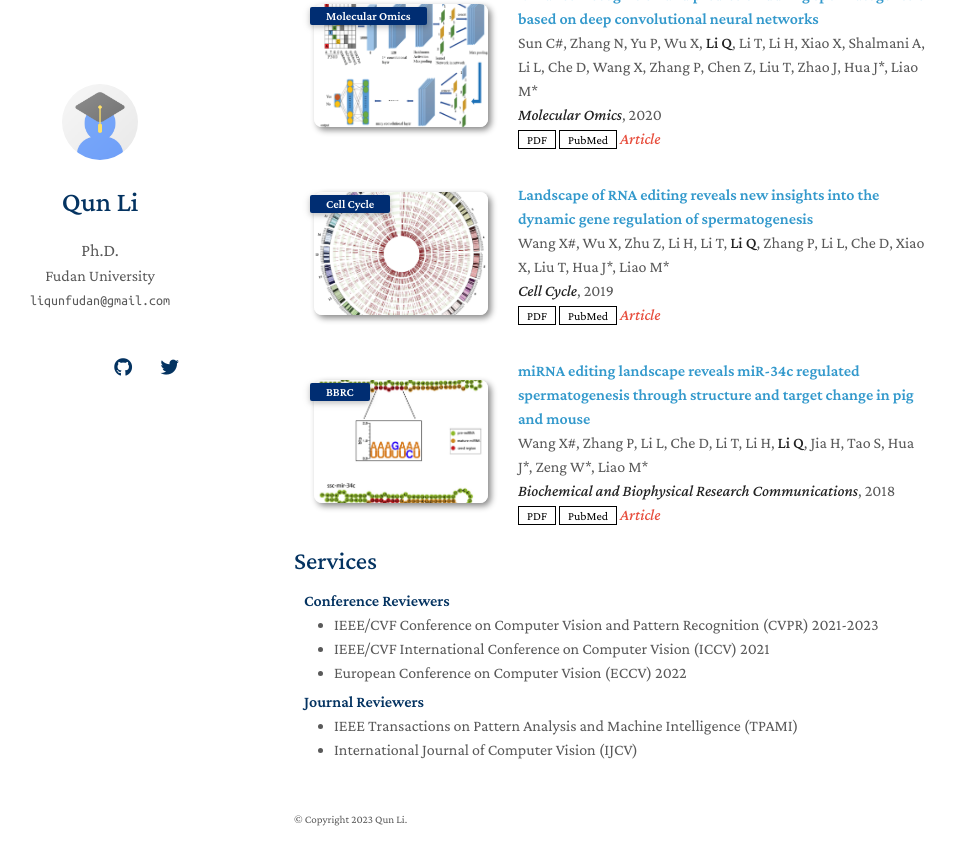
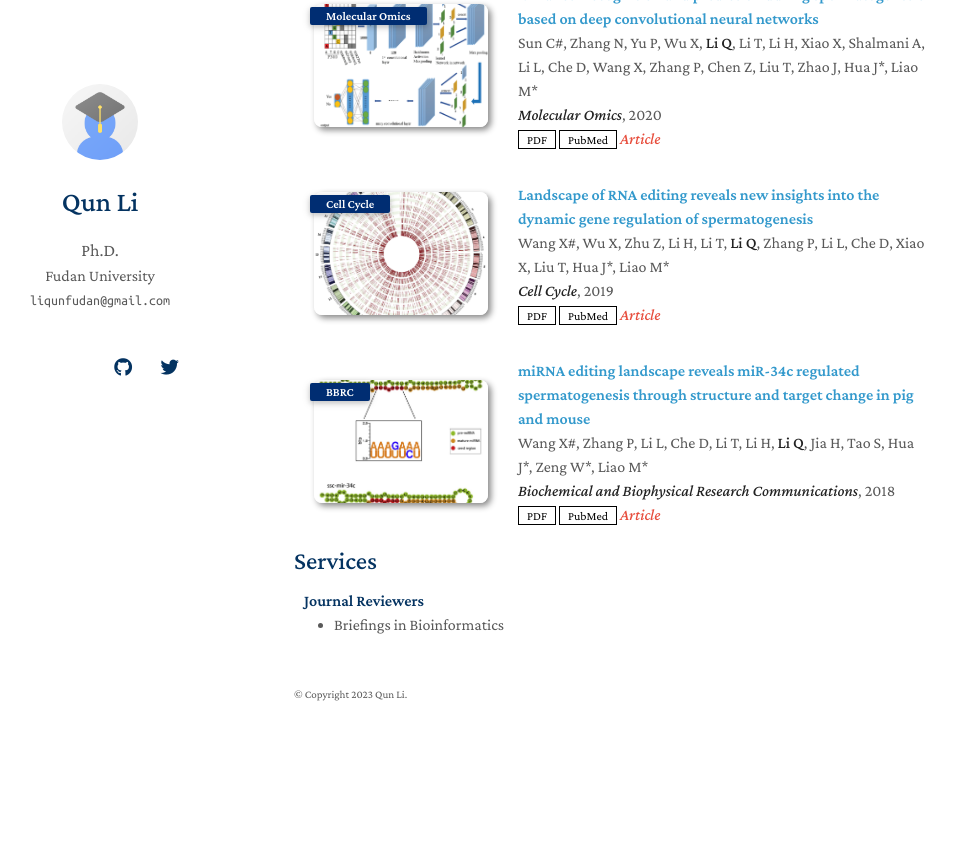
Before and after one commit to liqunbio/liqunbio.github.io, a Jekyll site: the page built from index.md, in a window 1280 px wide and 900 px high, scrolled down 2732 px. Shown: the top 865 px of the window, without its empty margins (176-1131 px from the left). Built offline with Jekyll 4.4.1, drawn with Linux system fonts in a browser that asks for light colours; nearby versions of some CDN libraries; a style sheet for code colours, icons or effects is not loaded; our own code applies the rules of GitHub Pages for plain Markdown files; after the commit the page ends 3507 px from its top, so only the background shows below that.

Commit message:
Update services.md

```diff
--- a/_includes/services.md
+++ b/_includes/services.md
@@ -1,16 +1,7 @@
 ## Services
-
-<h4 style="margin:0 10px 0;">Conference Reviewers</h4>
-
-<ul style="margin:0 0 5px;">
-  <li><a href="http://cvpr2023.thecvf.com/"><autocolor>IEEE/CVF Conference on Computer Vision and Pattern Recognition (CVPR) 2021-2023</autocolor></a></li>
-  <li><a href="http://iccv2021.thecvf.com/"><autocolor>IEEE/CVF International Conference on Computer Vision (ICCV) 2021</autocolor></a></li>
-  <li><a href="https://eccv2022.ecva.net/"><autocolor>European Conference on Computer Vision (ECCV) 2022</autocolor></a></li>
-</ul>
 
 <h4 style="margin:0 10px 0;">Journal Reviewers</h4>
 
 <ul style="margin:0 0 20px;">
-  <li><a href="https://www.computer.org/csdl/journal/tp"><autocolor>IEEE Transactions on Pattern Analysis and Machine Intelligence (TPAMI)</autocolor></a></li>
-  <li><a href="https://www.springer.com/journal/11263"><autocolor>International Journal of Computer Vision (IJCV)</autocolor></a></li>
+  <li><a href="https://academic.oup.com/bib" target="_blank"><autocolor>Briefings in Bioinformatics</autocolor></a></li>
 </ul>
```
